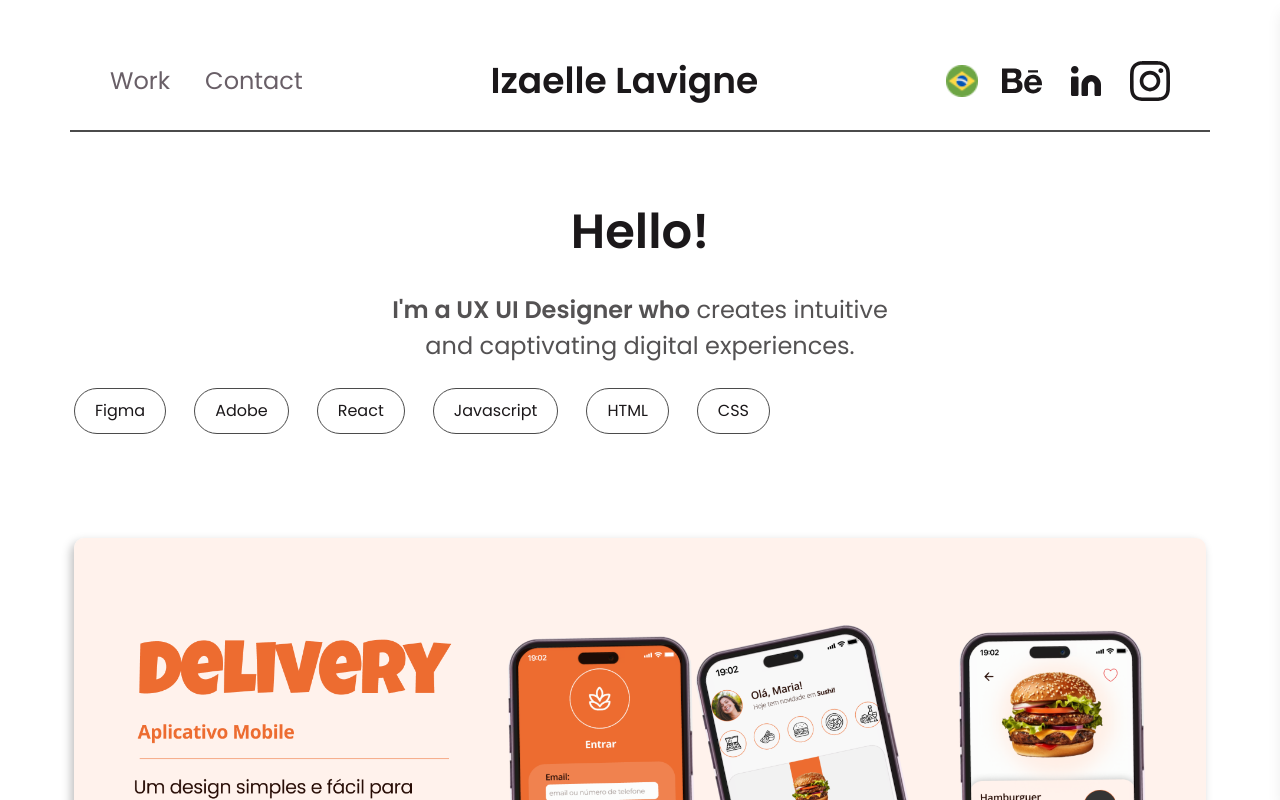
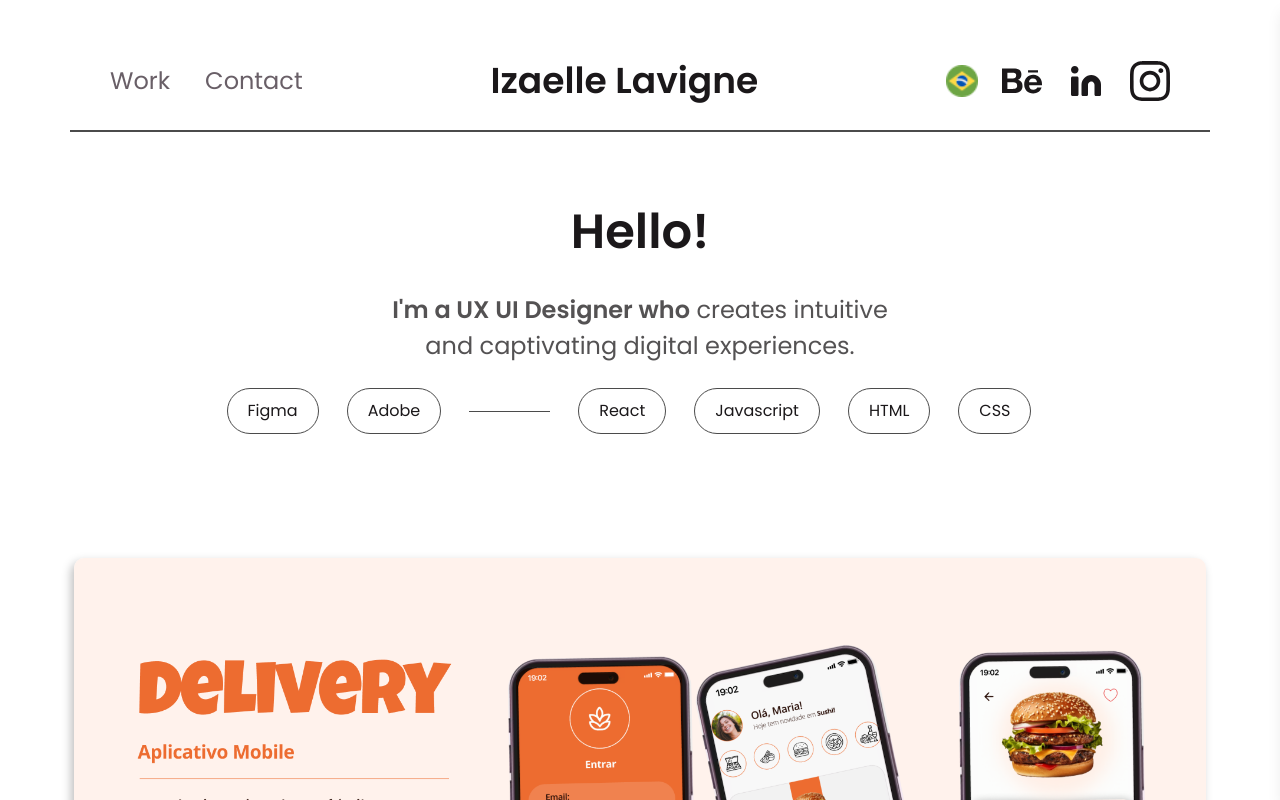
Before and after one commit to LeoCesar0/elle-portifolio, a React (Vite) app: page / in a window 1280 px wide. Shown: the top 800 px of the page. Built offline with nearby package versions, Linux system fonts and the light colour scheme.

Commit message:
feat: make welcome section responsive

```diff
--- a/src/components/Welcome.jsx
+++ b/src/components/Welcome.jsx
@@ -19,7 +19,7 @@ export const Welcome = () => {
   const tags = ["Figma", "Adobe", "React", "Javascript", "HTML", "CSS"];
 
   return (
-    <section className="mt-16 px-[4px]">
+    <section className="mt-16 px-[4px] mx-auto  max-w-[835px] w-full md:mb-[20px]">
       <div className="mb-6 md:max-w-[506px] md:mx-auto ">
         <h1 className="font-semibold text-5xl leading-[72px] text-center mb-[24px]">
           {hello}
@@ -32,7 +32,7 @@ export const Welcome = () => {
         </p>
       </div>
       <div className="carousel">
-        <ol className="carousel__viewport">
+        <ol className="carousel__viewport md:hidden">
           {tags.map((tag, index) => (
             <li
               key={index}
@@ -42,6 +42,27 @@ export const Welcome = () => {
             </li>
           ))}
         </ol>
+        <div className="hidden md:block">
+          <ol className="carousel__viewport items-center ">
+            {tags.slice(0, 2).map((tag, index) => (
+              <li
+                key={index}
+                className="carousel__slide px-[20px] py-[10px] border border-border rounded-[30px]"
+              >
+                {tag}
+              </li>
+            ))}
+            <div className="h-[1px] w-[81px] bg-border"></div>
+            {tags.slice(2).map((tag, index) => (
+              <li
+                key={index}
+                className="carousel__slide px-[20px] py-[10px] border border-border rounded-[30px]"
+              >
+                {tag}
+              </li>
+            ))}
+          </ol>
+        </div>
       </div>
     </section>
   );
--- a/src/styles/global.css
+++ b/src/styles/global.css
@@ -15,7 +15,7 @@ body {
 .carousel__viewport {
   padding-bottom: 8px;
   display: flex;
-  overflow-x: scroll;
+  overflow-x: auto;
   counter-reset: item;
   scroll-behavior: smooth;
   scroll-snap-type: x mandatory;
```
